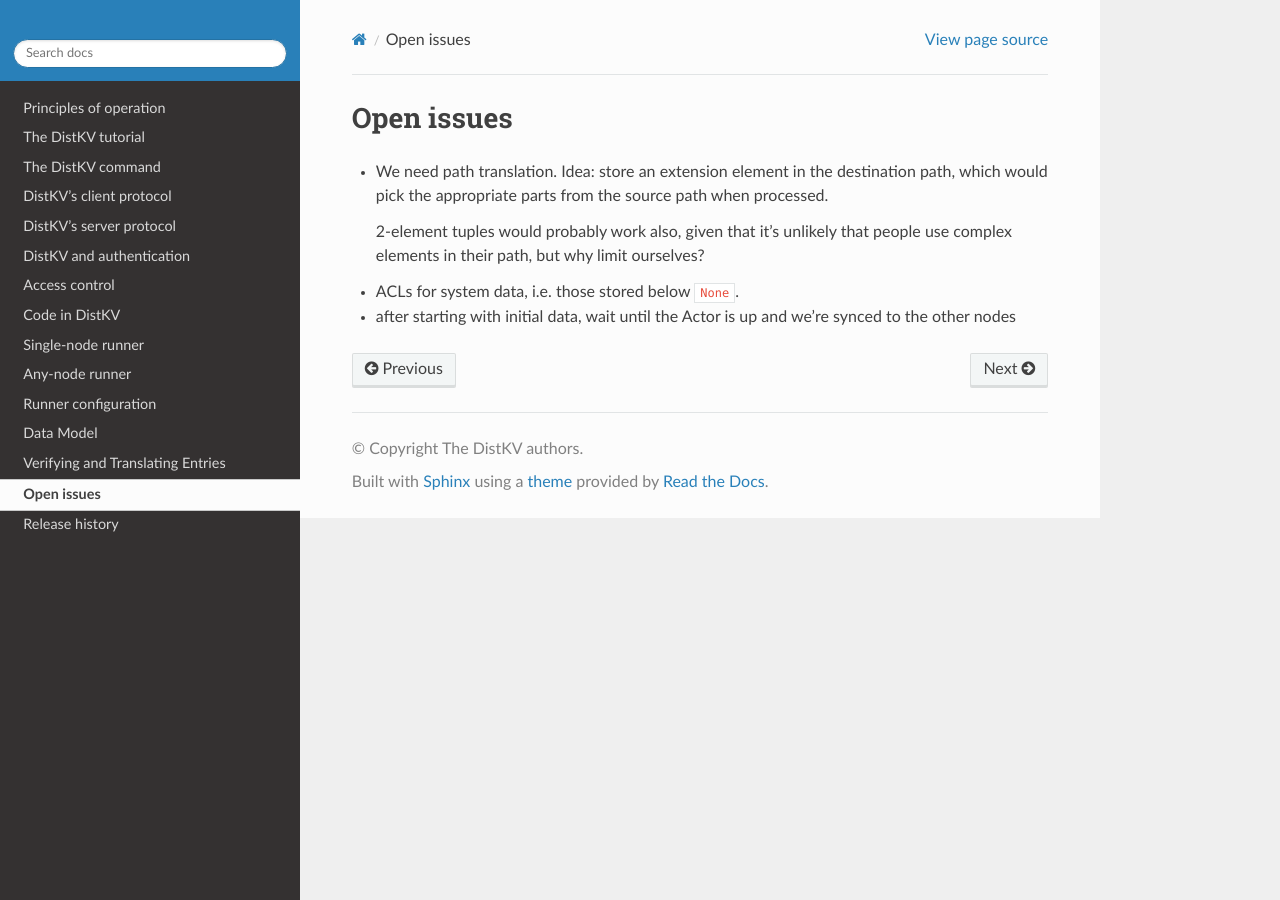
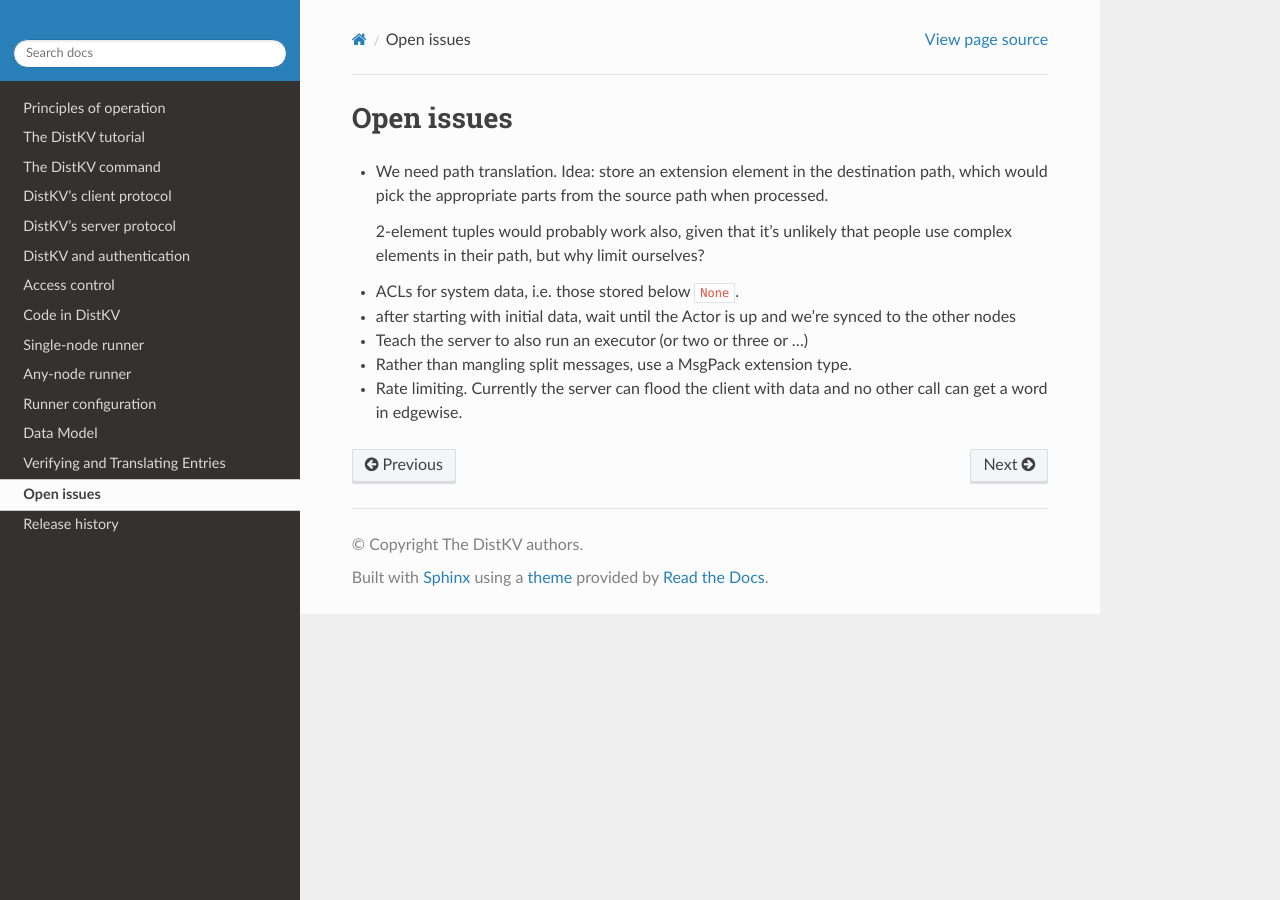
Before and after one commit to M-o-a-T/moat-kv, a Sphinx documentation site: the page built from docs/source/TODO.rst, in a window 1280 px wide. Built offline with Sphinx 7.4.7 and the Read the Docs theme 2.0.0, drawn with Linux system fonts in a browser that asks for light colours.

Commit message:
more TODO

```diff
--- a/TODO.rst
+++ /dev/null
@@ -1 +0,0 @@
-Add authorization controls.
--- a/docs/source/TODO.rst
+++ b/docs/source/TODO.rst
@@ -12,3 +12,10 @@ Open issues
 
 * after starting with initial data, wait until the Actor is up and we're
   synced to the other nodes
+
+* Teach the server to also run an executor (or two or three or …)
+
+* Rather than mangling split messages, use a MsgPack extension type.
+
+* Rate limiting. Currently the server can flood the client with data and no
+  other call can get a word in edgewise.
```
